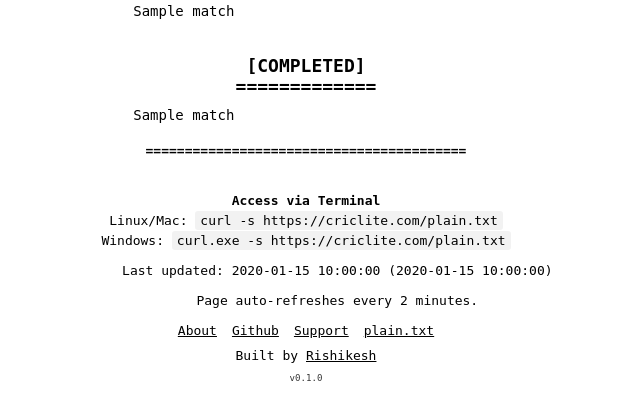
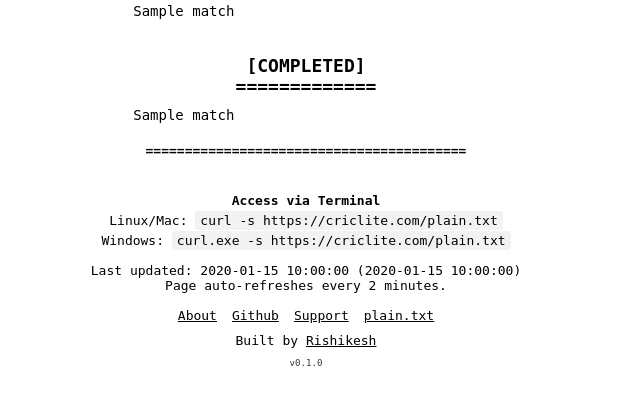
Before and after one commit to rishikeshsreehari/criclite, a FastAPI app: template app/templates/index.html in a window 1280 px wide. Shown: the part 295-715 px from the top of the page, without its empty margins (334-974 px from the left). Run offline with FastAPI, Linux system fonts and the light colour scheme; the template is opened without the code that fills it: most values are stand-ins (such as "Sample title", 1, 10 or a date in 2020); some libraries are stand-ins or nearby versions.

Commit message:
Fixed footer design issues

```diff
--- a/app/templates/index.html
+++ b/app/templates/index.html
@@ -46,6 +46,7 @@
             max-width: 100%;
             overflow: visible;
             color: var(--text-color);
+            text-align: center;
         }
 
         .site-title {
@@ -130,15 +131,19 @@
             margin: 15px auto;
             font-family: monospace;
             text-align: center;
+            width: 100%;
+            max-width: 100%;
         }
 
         .terminal-header {
             margin-bottom: 5px;
             font-weight: bold;
+            text-align: center;
         }
 
         .terminal-cmd {
             margin: 5px 0;
+            text-align: center;
         }
 
         .terminal-cmd code {
@@ -152,6 +157,7 @@
             display: flex;
             flex-direction: column;
             align-items: center;
+            justify-content: center;
             width: 100%;
             margin: 15px auto 5px;
             text-align: center;
@@ -165,6 +171,7 @@
             margin-bottom: 10px;
             width: 100%;
             padding: 0 10px;
+            text-align: center;
         }
 
         .footer-links a {
@@ -230,7 +237,7 @@
             }
         }
 
-                /* Add this to your CSS */
+        /* Add this to your CSS */
         .builder a {
             color: var(--text-color);
             text-decoration: underline;
@@ -238,6 +245,13 @@
 
         .builder a:hover {
             color: var(--link-hover-color);
+        }
+
+        .timestamp-info {
+            text-align: center;
+            margin: 10px auto;
+            width: 100%;
+            font-family: monospace;
         }
     </style>
     <script data-goatcounter="https://criclite.goatcounter.com/count"
@@ -290,8 +304,7 @@
         </div>
         {% endif %}
 
-        <pre class="divider">
-=========================================</pre>
+        <pre class="divider">=========================================</pre>
         <br>
         <div class="terminal-section">
             <div class="terminal-header">Access via Terminal</div>
@@ -299,10 +312,11 @@
             <div class="terminal-cmd">Windows: <code>curl.exe -s https://criclite.com/plain.txt</code></div>
         </div>
 
-        <pre>
-        Last updated: {{ last_updated }} ({{ time_ago }})
-        {% if next_update_mins > 0 %}Next update in approximately {{ next_update_mins }} minutes.{% endif %}
-        Page auto-refreshes every 2 minutes.</pre>
+        <div class="timestamp-info">
+            <p>Last updated: {{ last_updated }} ({{ time_ago }})<br>
+            {% if next_update_mins > 0 %}Next update in approximately {{ next_update_mins }} minutes.<br>{% endif %}
+            Page auto-refreshes every 2 minutes.</p>
+        </div>
 
         <div class="footer-container">
             <div class="footer-links">
```
